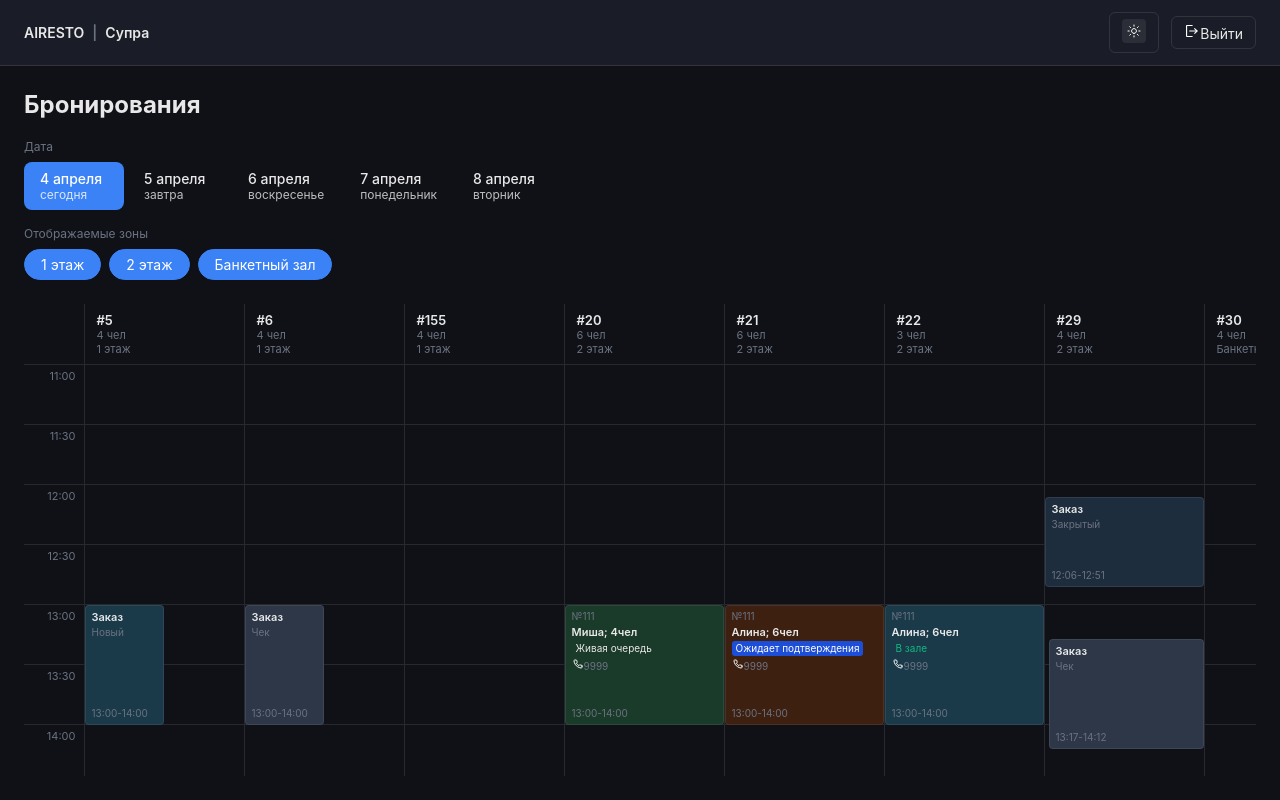
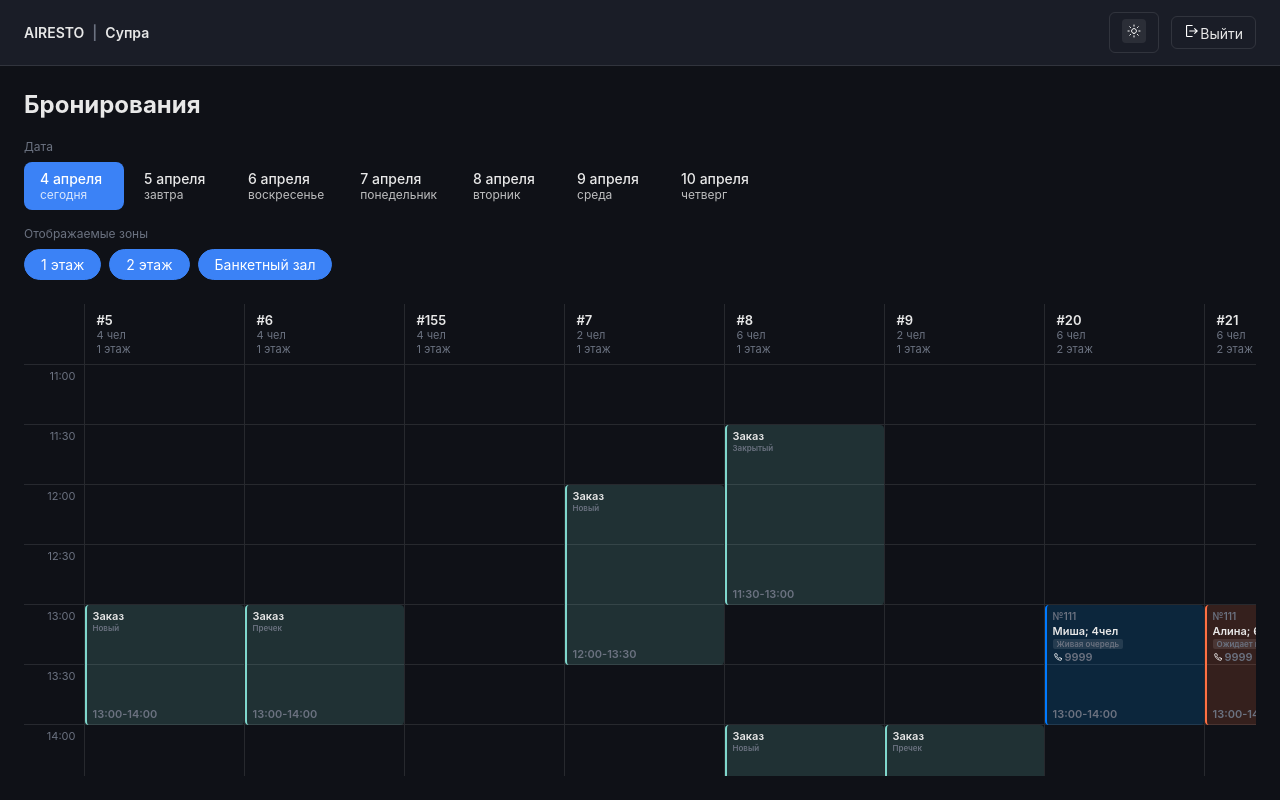
Before and after one commit to ledneev/airesto-test-task, a Vue app: page / in a window 1280 px wide. Built offline with nearby package versions, Linux system fonts and the light colour scheme.

Commit message:
fix: Пытаюсь поправить наложение и смещение

```diff
--- a/src/assets/main.css
+++ b/src/assets/main.css
@@ -1,4 +1,6 @@
-*, *::before, *::after {
+*,
+*::before,
+*::after {
   box-sizing: border-box;
   margin: 0;
   padding: 0;
@@ -15,19 +17,31 @@
   --color-order-new: #1a3a4a;
   --color-order-bill: #2d3748;
   --color-order-closed: #1e2d3d;
-  --color-order-banquet: #7B439E;
+  --color-order-banquet: #7b439e;
   --color-reservation-queue: #1a3a2a;
   --color-reservation-new: #3d2010;
   --color-reservation-application: #1a2a3a;
   --color-reservation-open: #1a3a4a;
   --color-reservation-closed: #2a1a1a;
+  --color-order-bg: rgba(127, 215, 204, 0.16);
+  --color-order-border: #7fd7cc;
+
+  --color-banquet-bg: rgba(179, 72, 247, 0.16);
+  --color-banquet-border: #7b439e;
+
+  --color-queue-bg: rgba(0, 151, 253, 0.16);
+  --color-queue-border: #007aff;
+
+  --color-reservation-bg: rgba(255, 112, 67, 0.16);
+  --color-reservation-border: #ff7043;
 }
 
-html, body {
+html,
+body {
   height: 100%;
   background: var(--color-bg);
   color: var(--color-text);
-  font-family: -apple-system, BlinkMacSystemFont, 'Segoe UI', sans-serif;
+  font-family: -apple-system, BlinkMacSystemFont, "Segoe UI", sans-serif;
   font-size: 14px;
 }
 
--- a/src/components/BookingTable/EventCard.vue
+++ b/src/components/BookingTable/EventCard.vue
@@ -1,48 +1,54 @@
 <script setup lang="ts">
-import type { PositionedEvent } from "../../types";
+import type { PositionedEvent } from '../../types'
 
 const props = defineProps<{
-  event: PositionedEvent;
-}>();
+  event: PositionedEvent
+}>()
 
-const colorMap: Record<string, string> = {
+interface EventStyle {
+  bg: string
+  border: string
+}
 
-  New: "var(--color-order-new)",
-  Bill: "var(--color-order-bill)",
-  Closed: "var(--color-order-closed)",
-  Banquet: "var(--color-order-banquet)",
+const styleMap: Record<string, EventStyle> = {
 
-  "Живая очередь": "var(--color-reservation-queue)",
-  Новая: "var(--color-reservation-new)",
-  Заявка: "var(--color-reservation-application)",
-  Открыт: "var(--color-reservation-open)",
-  Закрыт: "var(--color-reservation-closed)",
-};
+  New:     { bg: 'var(--color-order-bg)',       border: 'var(--color-order-border)' },
+  Bill:    { bg: 'var(--color-order-bg)',       border: 'var(--color-order-border)' },
+  Closed:  { bg: 'var(--color-order-bg)',       border: 'var(--color-order-border)' },
+  Banquet: { bg: 'var(--color-banquet-bg)',     border: 'var(--color-banquet-border)' },
+
+  'Живая очередь': { bg: 'var(--color-queue-bg)',       border: 'var(--color-queue-border)' },
+  'Новая':         { bg: 'var(--color-reservation-bg)', border: 'var(--color-reservation-border)' },
+  'Заявка':        { bg: 'var(--color-reservation-bg)', border: 'var(--color-reservation-border)' },
+  'Открыт':        { bg: 'var(--color-reservation-bg)', border: 'var(--color-reservation-border)' },
+  'Закрыт':        { bg: 'var(--color-reservation-bg)', border: 'var(--color-reservation-border)' },
+}
 
 const labelMap: Record<string, string> = {
-  New: "Новый",
-  Bill: "Чек",
-  Closed: "Закрытый",
-  Banquet: "Банкет",
-  "Живая очередь": "Живая очередь",
-  Новая: "Ожидает подтверждения",
-  Заявка: "Ожидаем",
-  Открыт: "В зале",
-  Закрыт: "Отменен",
-};
+  New:     'Новый',
+  Bill:    'Пречек',
+  Closed:  'Закрытый',
+  Banquet: 'Банкет',
+  'Живая очередь': 'Живая очередь',
+  'Новая':         'Ожидает подтверждения',
+  'Заявка':        'Ожидаем',
+  'Открыт':        'В зале',
+  'Закрыт':        'Отменен',
+}
 
 function formatTime(iso: string): string {
-  return new Date(iso).toLocaleTimeString("ru-RU", {
-    hour: "2-digit",
-    minute: "2-digit",
-    timeZone: "Asia/Vladivostok",
-  });
+  return new Date(iso).toLocaleTimeString('ru-RU', {
+    hour: '2-digit',
+    minute: '2-digit',
+    timeZone: 'Asia/Vladivostok',
+  })
 }
 
-const bgColor = colorMap[props.event.status] ?? "#1a1d27";
-const statusLabel = labelMap[props.event.status] ?? props.event.status;
-const isReservation = props.event.type === "reservation";
-const isBanquet = props.event.status === "Banquet";
+const eventStyle = styleMap[props.event.status] ?? styleMap['New']
+const statusLabel = labelMap[props.event.status] ?? props.event.status
+const isReservation = props.event.type === 'reservation'
+const isBanquet = props.event.status === 'Banquet'
+const isOrder = props.event.type === 'order' && !isBanquet
 </script>
 
 <template>
@@ -51,20 +57,18 @@ const isBanquet = props.event.status === "Banquet";
     :style="{
       top: `${event.top}%`,
       height: `${event.height}%`,
-      left: event.width < 100 ? `${event.left}%` : `${event.left}px`,
-      width: event.width < 100 ? `${event.width}%` : `calc(100% - ${event.left}px)`,
+      left: event.width < 100 ? `${event.left}%` : `${event.offsetPx}px`,
+      width: event.width < 100 ? `${event.width}%` : `calc(100% - ${event.offsetPx}px)`,
       zIndex: event.zIndex,
-      background: bgColor,
+      background: eventStyle.bg,
+      borderLeftColor: eventStyle.border,
     }"
   >
     <div class="event-card__content">
-      <template v-if="isReservation">
-        <span class="event-card__table">№111</span>
-        <span class="event-card__name">{{ event.name }}; {{ event.num_people }}чел</span>
-        <span class="event-card__status" :class="`event-card__status--${event.status}`">
-          {{ statusLabel }}
-        </span>
-        <span class="event-card__phone"><img src="../../assets/img/phone.svg" alt="phone image" aria-hidden=true>{{ event.phone_number?.slice(-4) }}</span>
+
+      <template v-if="isOrder">
+        <span class="event-card__type">Заказ</span>
+        <span class="event-card__status-label">{{ statusLabel }}</span>
         <span class="event-card__time">
           {{ formatTime(event.start_time) }}-{{ formatTime(event.end_time) }}
         </span>
@@ -78,12 +82,20 @@ const isBanquet = props.event.status === "Banquet";
       </template>
 
       <template v-else>
-        <span class="event-card__type">Заказ</span>
-        <span class="event-card__status-text">{{ statusLabel }}</span>
+        <span class="event-card__table">№111</span>
+        <span class="event-card__name">
+          {{ event.name }}; {{ event.num_people }}чел
+        </span>
+        <span class="event-card__status-badge">{{ statusLabel }}</span>
+        <span class="event-card__phone">
+          <img src="../../assets/img/phone.svg" alt="" aria-hidden="true">
+          {{ event.phone_number?.slice(-4) }}
+        </span>
         <span class="event-card__time">
           {{ formatTime(event.start_time) }}-{{ formatTime(event.end_time) }}
         </span>
       </template>
+
     </div>
   </div>
 </template>
@@ -92,15 +104,15 @@ const isBanquet = props.event.status === "Banquet";
 .event-card {
   position: absolute;
   border-radius: 4px;
+  border-left: 2px solid transparent;
   overflow: hidden;
   cursor: pointer;
-  border: 1px solid rgba(255, 255, 255, 0.08);
-  transition: filter 0.2s, z-index 0s;
+  transition: filter 0.15s;
   min-height: 20px;
 }
 
 .event-card:hover {
-  filter: brightness(1.3);
+  filter: brightness(1.4);
   z-index: 100 !important;
   overflow: visible;
 }
@@ -108,19 +120,50 @@ const isBanquet = props.event.status === "Banquet";
 .event-card__content {
   display: flex;
   flex-direction: column;
-  gap: 2px;
+  gap: 1px;
   padding: 4px 6px;
-  font-size: 11px;
-  line-height: 1.3;
   height: 100%;
   overflow: hidden;
+  font-family: 'Inter', sans-serif;
 }
 
 .event-card:hover .event-card__content {
   overflow: visible;
-  background: inherit;
-  border-radius: 4px;
-  z-index: 100;
+}
+
+.event-card__type,
+.event-card__name,
+.event-card__table,
+.event-card__phone,
+.event-card__time {
+  font-size: 11px;
+  font-weight: 600;
+  line-height: 14px;
+  color: var(--color-text);
+  white-space: nowrap;
+  overflow: hidden;
+  text-overflow: ellipsis;
+}
+
+.event-card:hover .event-card__name,
+.event-card:hover .event-card__type {
+  white-space: normal;
+  overflow: visible;
+}
+
+.event-card__status-label,
+.event-card__status-badge {
+  font-size: 8px;
+  font-weight: 600;
+  line-height: 8px;
+  color: var(--color-text-muted);
+}
+
+.event-card__status-badge {
+  background: rgba(255,255,255,0.1);
+  padding: 1px 4px;
+  border-radius: 2px;
+  width: fit-content;
 }
 
 .event-card__table {
@@ -128,50 +171,20 @@ const isBanquet = props.event.status === "Banquet";
   color: var(--color-text-muted);
 }
 
-.event-card__name {
-  font-weight: 600;
-  font-size: 11px;
-  white-space: nowrap;
-  overflow: hidden;
-  text-overflow: ellipsis;
-}
-
-.event-card:hover .event-card__name {
-  white-space: normal;
-  overflow: visible;
-}
-
-.event-card__status {
-  font-size: 10px;
-  padding: 1px 4px;
-  border-radius: 3px;
-  width: fit-content;
-}
-
-.event-card__status--Новая { background: #1d4ed8; color: #fff; }
-.event-card__status--Заявка { color: #f59e0b; }
-.event-card__status--Открыт { color: #10b981; }
-.event-card__status--Закрыт { color: #6b7280; }
-.event-card__status--Живая\ очередь { color: #8b5cf6; }
-
 .event-card__phone {
-  font-size: 10px;
+  display: flex;
+  align-items: center;
+  gap: 2px;
   color: var(--color-text-muted);
 }
 
-.event-card__time {
-  font-size: 10px;
-  color: var(--color-text-muted);
-  margin-top: auto;
+.event-card__phone img {
+  width: 10px;
+  height: 10px;
 }
 
-.event-card__type {
-  font-weight: 600;
-  font-size: 11px;
-}
-
-.event-card__status-text {
-  font-size: 10px;
+.event-card__time {
+  margin-top: auto;
   color: var(--color-text-muted);
 }
 </style>
--- a/src/data/mockData.ts
+++ b/src/data/mockData.ts
@@ -7,6 +7,8 @@ export const mockData: BookingResponse = {
     '2025-04-06',
     '2025-04-07',
     '2025-04-08',
+    '2025-04-09',
+    '2025-04-10',
   ],
   current_day: '2025-04-04',
   restaurant: {
@@ -106,6 +108,138 @@ export const mockData: BookingResponse = {
         },
       ],
     },
+    {
+      id: 'table-9',
+      capacity: 2,
+      number: '7',
+      zone: '1 этаж',
+      orders: [
+        {
+          id: 'order-12',
+          status: 'New',
+          start_time: '2025-04-04T12:00:00+10:00',
+          end_time: '2025-04-04T13:30:00+10:00',
+        },
+        {
+          id: 'order-13',
+          status: 'Bill',
+          start_time: '2025-04-04T17:00:00+10:00',
+          end_time: '2025-04-04T18:30:00+10:00',
+        },
+      ],
+      reservations: [
+        {
+          id: 10,
+          name_for_reservation: 'Екатерина',
+          num_people: 2,
+          phone_number: '+79888888888',
+          status: 'Новая',
+          seating_time: '2025-04-04T19:00:00+10:00',
+          end_time: '2025-04-04T20:30:00+10:00',
+        },
+        {
+          id: 11,
+          name_for_reservation: 'Денис',
+          num_people: 2,
+          phone_number: '+79777777777',
+          status: 'Заявка',
+          seating_time: '2025-04-04T20:45:00+10:00',
+          end_time: '2025-04-04T22:30:00+10:00',
+        },
+      ],
+    },
+    {
+      id: 'table-10',
+      capacity: 6,
+      number: '8',
+      zone: '1 этаж',
+      orders: [
+        {
+          id: 'order-14',
+          status: 'Closed',
+          start_time: '2025-04-04T11:30:00+10:00',
+          end_time: '2025-04-04T13:00:00+10:00',
+        },
+        {
+          id: 'order-15',
+          status: 'New',
+          start_time: '2025-04-04T14:00:00+10:00',
+          end_time: '2025-04-04T19:30:00+10:00',
+        },
+        {
+          id: 'order-65',
+          status: 'New',
+          start_time: '2025-04-04T15:00:00+10:00',
+          end_time: '2025-04-04T16:45:00+10:00',
+        },
+        {
+          id: 'order-75',
+          status: 'New',
+          start_time: '2025-04-04T15:10:00+10:00',
+          end_time: '2025-04-04T16:55:00+10:00',
+        },
+        {
+          id: 'order-85',
+          status: 'New',
+          start_time: '2025-04-04T15:15:00+10:00',
+          end_time: '2025-04-04T17:00:00+10:00',
+        },
+        {
+          id: 'order-15',
+          status: 'New',
+          start_time: '2025-04-04T15:20:00+10:00',
+          end_time: '2025-04-04T17:50:00+10:00',
+        },
+      ],
+      reservations: [
+        {
+          id: 12,
+          name_for_reservation: 'Анна и компания',
+          num_people: 5,
+          phone_number: '+79666666666',
+          status: 'Открыт',
+          seating_time: '2025-04-04T18:00:00+10:00',
+          end_time: '2025-04-04T20:00:00+10:00',
+        },
+        {
+          id: 12,
+          name_for_reservation: 'Анна и компания',
+          num_people: 5,
+          phone_number: '+79666666666',
+          status: 'Открыт',
+          seating_time: '2025-04-04T21:00:00+10:00',
+          end_time: '2025-04-04T22:00:00+10:00',
+        },
+      ],
+    },
+    {
+      id: 'table-11',
+      capacity: 2,
+      number: '9',
+      zone: '1 этаж',
+      orders: [
+        {
+          id: 'order-16',
+          status: 'Bill',
+          start_time: '2025-04-04T14:00:00+10:00',
+          end_time: '2025-04-04T15:30:00+10:00',
+        },
+        {
+          id: 'order-17',
+          status: 'New',
+          start_time: '2025-04-04T16:00:00+10:00',
+          end_time: '2025-04-04T17:00:00+10:00',
+        },
+        {
+          id: 'order-18',
+          status: 'New',
+          start_time: '2025-04-04T19:30:00+10:00',
+          end_time: '2025-04-04T21:00:00+10:00',
+        },
+      ],
+      reservations: [],
+    },
+
     {
       id: 'table-4',
       capacity: 6,
@@ -216,6 +350,110 @@ export const mockData: BookingResponse = {
         },
       ],
     },
+
+    {
+      id: 'table-12',
+      capacity: 8,
+      number: '23',
+      zone: '2 этаж',
+      orders: [
+        {
+          id: 'order-19',
+          status: 'Banquet',
+          start_time: '2025-04-04T18:00:00+10:00',
+          end_time: '2025-04-04T22:00:00+10:00',
+        },
+      ],
+      reservations: [
+        {
+          id: 13,
+          name_for_reservation: 'Корпоратив ООО "Ромашка"',
+          num_people: 8,
+          phone_number: '+79555555555',
+          status: 'Новая',
+          seating_time: '2025-04-04T18:00:00+10:00',
+          end_time: '2025-04-04T22:00:00+10:00',
+        },
+      ],
+    },
+    {
+      id: 'table-13',
+      capacity: 4,
+      number: '24',
+      zone: '2 этаж',
+      orders: [
+        {
+          id: 'order-20',
+          status: 'New',
+          start_time: '2025-04-04T13:00:00+10:00',
+          end_time: '2025-04-04T14:30:00+10:00',
+        },
+        {
+          id: 'order-21',
+          status: 'Bill',
+          start_time: '2025-04-04T15:00:00+10:00',
+          end_time: '2025-04-04T16:15:00+10:00',
+        },
+        {
+          id: 'order-22',
+          status: 'Closed',
+          start_time: '2025-04-04T17:00:00+10:00',
+          end_time: '2025-04-04T18:45:00+10:00',
+        },
+      ],
+      reservations: [
+        {
+          id: 14,
+          name_for_reservation: 'Иван',
+          num_people: 3,
+          phone_number: '+79444444444',
+          status: 'Живая очередь',
+          seating_time: '2025-04-04T19:30:00+10:00',
+          end_time: '2025-04-04T21:00:00+10:00',
+        },
+      ],
+    },
+    {
+      id: 'table-14',
+      capacity: 2,
+      number: '25',
+      zone: '2 этаж',
+      orders: [
+        {
+          id: 'order-23',
+          status: 'Closed',
+          start_time: '2025-04-04T12:30:00+10:00',
+          end_time: '2025-04-04T13:45:00+10:00',
+        },
+        {
+          id: 'order-24',
+          status: 'New',
+          start_time: '2025-04-04T14:00:00+10:00',
+          end_time: '2025-04-04T15:30:00+10:00',
+        },
+      ],
+      reservations: [
+        {
+          id: 15,
+          name_for_reservation: 'Романтический ужин (Татьяна)',
+          num_people: 2,
+          phone_number: '+79333333333',
+          status: 'Новая',
+          seating_time: '2025-04-04T20:00:00+10:00',
+          end_time: '2025-04-04T22:30:00+10:00',
+        },
+        {
+          id: 16,
+          name_for_reservation: 'Алексей',
+          num_people: 2,
+          phone_number: '+79222222222',
+          status: 'Заявка',
+          seating_time: '2025-04-04T22:00:00+10:00',
+          end_time: '2025-04-04T23:30:00+10:00',
+        },
+      ],
+    },
+
     {
       id: 'table-8',
       capacity: 4,
--- a/src/utils/layout.ts
+++ b/src/utils/layout.ts
@@ -1,21 +1,54 @@
-import type { CalendarEvent, PositionedEvent, Table } from "../types";
-import { calcPosition, isoToMinutes, timeStringToMinutes } from "./time";
+import type { CalendarEvent, PositionedEvent } from '../types'
+import type { Table } from '../types'
+import { isoToMinutes, calcPosition, timeStringToMinutes } from './time'
 
-const OVERLAP_OFFSET_PX = 4;
-const INTERSECTION_WINDOW_MINUTES = 30;
+const OVERLAP_OFFSET_PX = 4
+const INTERSECTION_WINDOW_MIN = 30
 
-function eventsOverlap(a: CalendarEvent, b: CalendarEvent): boolean {
-  return a.start_time < b.end_time && b.start_time < a.end_time;
+export function mergeEvents(table: Table, selectedDate: string): CalendarEvent[] {
+  const orders: CalendarEvent[] = table.orders
+    .filter(o => o.start_time.startsWith(selectedDate))
+    .map(o => ({
+      id: o.id,
+      type: 'order' as const,
+      status: o.status,
+      start_time: o.start_time,
+      end_time: o.end_time,
+    }))
+
+  const reservations: CalendarEvent[] = table.reservations
+    .filter(r => r.seating_time.startsWith(selectedDate))
+    .map(r => ({
+      id: r.id,
+      type: 'reservation' as const,
+      status: r.status,
+      start_time: r.seating_time,
+      end_time: r.end_time,
+      name: r.name_for_reservation,
+      num_people: r.num_people,
+      phone_number: r.phone_number,
+    }))
+
+  return [...orders, ...reservations]
 }
 
-function eventsIntersect(
+function doEventsOverlap(a: CalendarEvent, b: CalendarEvent): boolean {
+  return a.start_time < b.end_time && b.start_time < a.end_time
+}
+
+function startDiffMinutes(
   a: CalendarEvent,
   b: CalendarEvent,
   timezone: string,
-): boolean {
-  const aStart = isoToMinutes(a.start_time, timezone);
-  const bStart = isoToMinutes(b.start_time, timezone);
-  return Math.abs(aStart - bStart) <= INTERSECTION_WINDOW_MINUTES;
+): number {
+  return Math.abs(
+    isoToMinutes(a.start_time, timezone) - isoToMinutes(b.start_time, timezone)
+  )
+}
+
+interface EventGroup {
+  columns: CalendarEvent[][]
+  offsetPx: number
 }
 
 export function positionEvents(
@@ -24,101 +57,75 @@ export function positionEvents(
   closingTime: string,
   timezone: string,
 ): PositionedEvent[] {
-  if (!events.length) return [];
+  if (!events.length) return []
+
+  const openingMin = timeStringToMinutes(openingTime)
+  const closingMin = timeStringToMinutes(closingTime)
 
   const sorted = [...events].sort((a, b) =>
-    a.start_time.localeCompare(b.start_time),
-  );
-  const openingMinutes = timeStringToMinutes(openingTime);
-  const closingMinutes = timeStringToMinutes(closingTime);
+    a.start_time.localeCompare(b.start_time)
+  )
 
-  const columns: CalendarEvent[][] = [];
+  const result: PositionedEvent[] = []
+  const visited = new Set<string | number>()
+  const groups: CalendarEvent[][] = []
 
   for (const event of sorted) {
-    let placed = false;
+    if (visited.has(event.id)) continue
 
-    for (const column of columns) {
-      const lastInColumn = column[column.length - 1];
+    const group: CalendarEvent[] = [event]
+    visited.add(event.id)
 
-      if (
-        eventsIntersect(event, lastInColumn, timezone) &&
-        !eventsOverlap(event, lastInColumn)
-      ) {
-        column.push(event);
-        placed = true;
-        break;
-      }
-
-      if (!eventsOverlap(event, lastInColumn)) {
-        column.push(event);
-        placed = true;
-        break;
+    for (const other of sorted) {
+      if (visited.has(other.id)) continue
+      if (doEventsOverlap(event, other)) {
+        group.push(other)
+        visited.add(other.id)
       }
     }
 
-    if (!placed) {
-      columns.push([event]);
-    }
+    groups.push(group)
   }
 
-  const totalColumns = columns.length;
+  for (const group of groups) {
+    group.sort((a, b) => a.start_time.localeCompare(b.start_time))
 
-  const result: PositionedEvent[] = [];
+    const packs: CalendarEvent[][] = []
 
-  columns.forEach((column, colIndex) => {
-    column.forEach((event, eventIndex) => {
-      const startMinutes = isoToMinutes(event.start_time, timezone);
-      const endMinutes = isoToMinutes(event.end_time, timezone);
-      const { top, height } = calcPosition(
-        startMinutes,
-        endMinutes,
-        openingMinutes,
-        closingMinutes,
-      );
+    for (const event of group) {
+      let placed = false
+      for (const pack of packs) {
+        const packStart = pack[0]
+        if (startDiffMinutes(event, packStart, timezone) < INTERSECTION_WINDOW_MIN) {
+          pack.push(event)
+          placed = true
+          break
+        }
+      }
+      if (!placed) packs.push([event])
+    }
 
-      const overlapOffset = eventIndex * OVERLAP_OFFSET_PX;
+    packs.forEach((pack, packIndex) => {
+      const colCount = pack.length
+      const offsetPx = packIndex * OVERLAP_OFFSET_PX
 
-      result.push({
-        ...event,
-        top,
-        height,
-        left:
-          totalColumns > 1 ? (colIndex / totalColumns) * 100 : overlapOffset,
-        width: totalColumns > 1 ? 100 / totalColumns : 100,
-        zIndex: eventIndex,
-      });
-    });
-  });
+      pack.forEach((event, colIndex) => {
+        const startMin = isoToMinutes(event.start_time, timezone)
+        const endMin = isoToMinutes(event.end_time, timezone)
+        const { top, height } = calcPosition(startMin, endMin, openingMin, closingMin)
 
-  return result;
+        result.push({
+          ...event,
+          top,
+          height,
+          left: colCount > 1 ? (colIndex / colCount) * 100 : offsetPx,
+          width: colCount > 1 ? 100 / colCount : 100,
+          zIndex: packIndex,
+          offsetPx: colCount === 1 ? offsetPx : 0,
+        })
+      })
+    })
+  }
+
+  return result
 }
-
-export function mergeEvents(
-  table: Table,
-  selectedDate: string,
-): CalendarEvent[] {
-  const orders: CalendarEvent[] = table.orders
-    .filter((o) => o.start_time.startsWith(selectedDate))
-    .map((o) => ({
-      id: o.id,
-      type: "order" as const,
-      status: o.status,
-      start_time: o.start_time,
-      end_time: o.end_time,
-    }));
-
-  const reservations: CalendarEvent[] = table.reservations
-    .filter((r) => r.seating_time.startsWith(selectedDate))
-    .map((r) => ({
-      id: r.id,
-      type: "reservation" as const,
-      status: r.status,
-      start_time: r.seating_time,
-      end_time: r.end_time,
-      name: r.name_for_reservation,
-      num_people: r.num_people,
-      phone_number: r.phone_number,
-    }));
-
-  return [...orders, ...reservations];
-}
```
Also changed, not shown: src/types/index.ts (+6 -5 lines).
